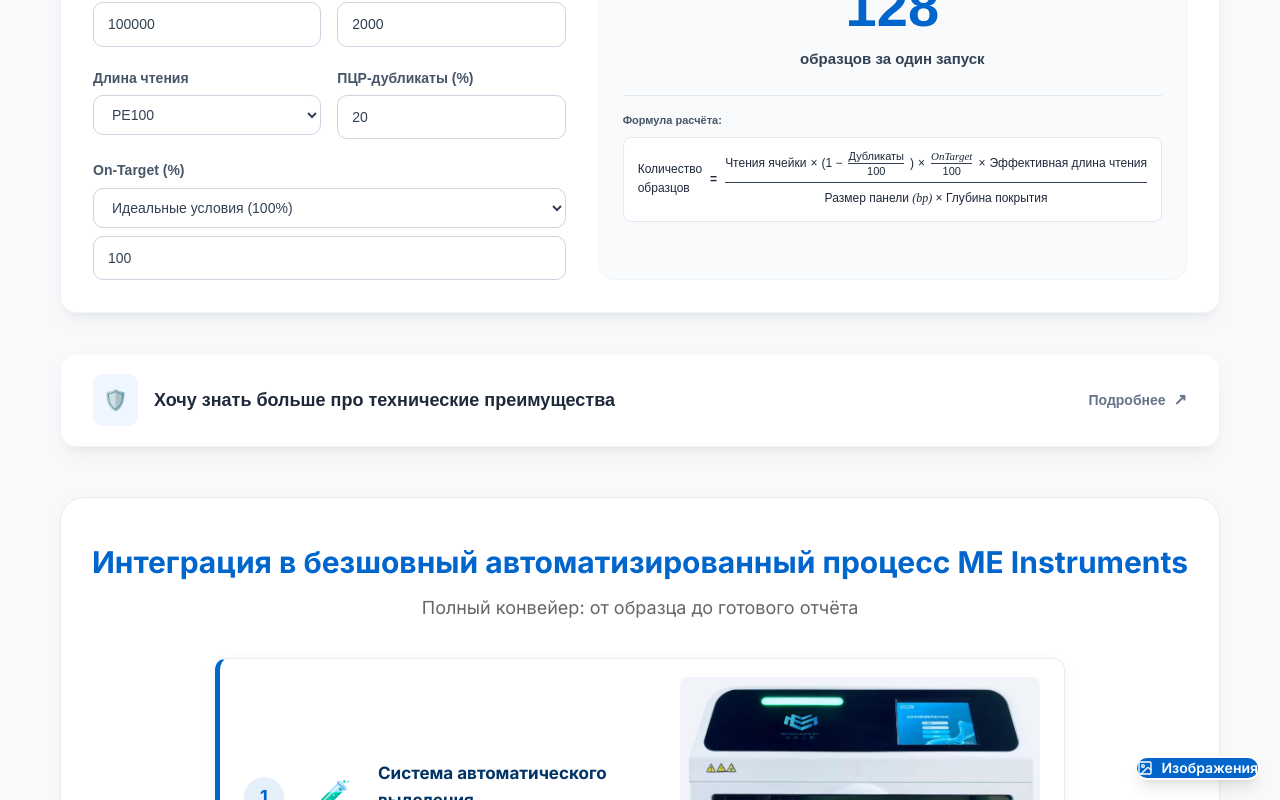
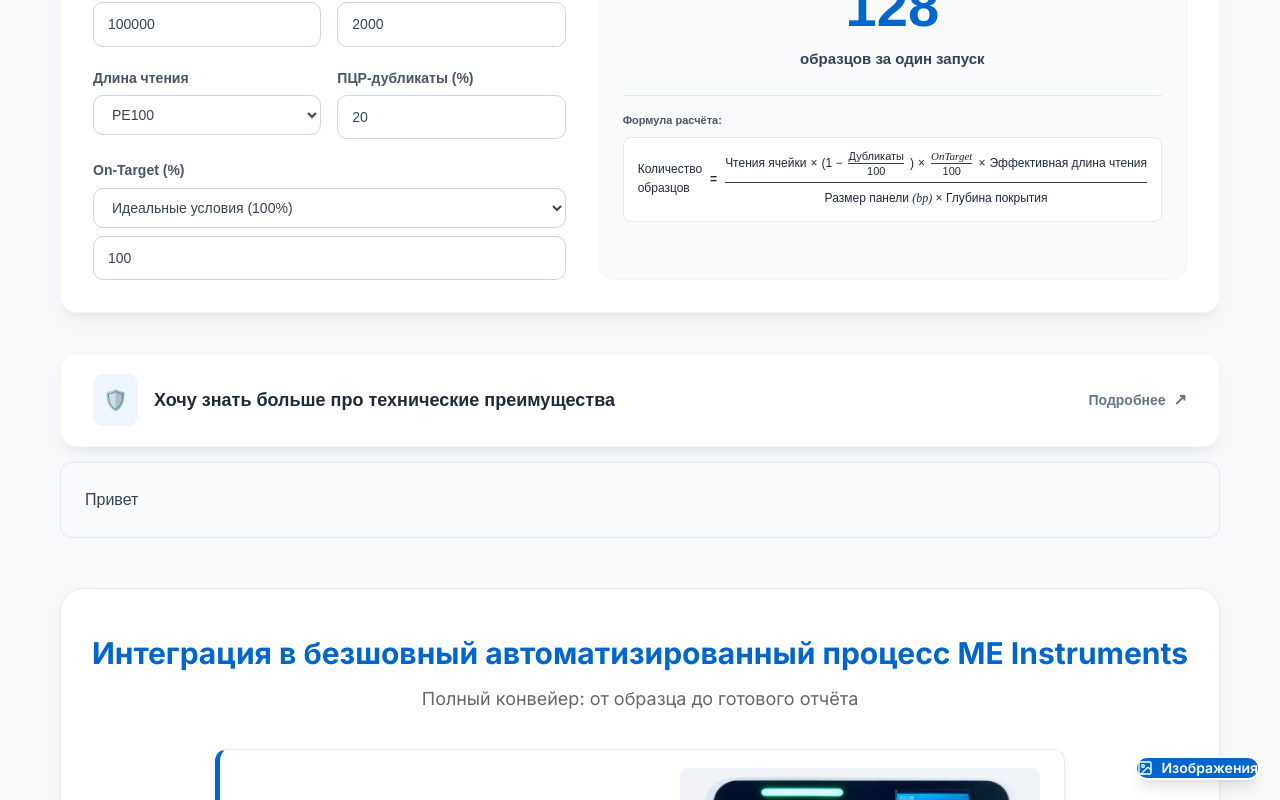
Before and after one commit to alexurpimenov-prog/ME-instruments, a React (Vite) app: page / in a window 1280 px wide. Both pictures are taken after a click on the button 640 px from the left and 4264 px from the top of the page. Shown: the part 3864-4664 px from the top of the page. Built offline with nearby package versions, Linux system fonts and the light colour scheme.

Commit message:
Update App.tsx

```diff
--- a/src/App.tsx
+++ b/src/App.tsx
@@ -14,6 +14,7 @@ import { getAllImagesFromDB, saveImageToDB, clearAllImagesFromDB } from './utils
 export default function App() {
   const [imageOverrides, setImageOverrides] = useState<Record<string, string>>({});
   const [isManagerOpen, setIsManagerOpen] = useState(false);
+  const [isTechOpen, setIsTechOpen] = useState(false);
 
   // Load saved images from IndexedDB on startup
   useEffect(() => {
@@ -78,7 +79,40 @@ export default function App() {
 
           <Calculator />
 
-          <ButtonCard onClick={() => console.log('Клик сработал!')} />
+                    {/* Кнопка переключает состояние true/false */}
+          <ButtonCard onClick={() => setIsTechOpen(!isTechOpen)} />
+
+          {/* Раскрывающийся блок, который закроется при клике на сам текст */}
+          <div
+            onClick={() => setIsTechOpen(false)}
+            style={{
+              width: '100%',
+              boxSizing: 'border-box',
+              fontFamily: 'sans-serif',
+              maxHeight: isTechOpen ? '300px' : '0px',
+              opacity: isTechOpen ? 1 : 0,
+              overflow: 'hidden',
+              transition: 'all 0.3s ease-in-out',
+              marginTop: isTechOpen ? '-25px' : '0px',
+              marginBottom: isTechOpen ? '35px' : '0px',
+              backgroundColor: '#f8fafc',
+              borderRadius: '12px',
+              border: isTechOpen ? '1px solid #e2e8f0' : '1px solid transparent',
+              padding: isTechOpen ? '24px' : '0px 24px',
+              cursor: 'pointer'
+            }}
+            title="Кликните, чтобы свернуть"
+          >
+            <p style={{
+              fontSize: '16px',
+              color: '#334155',
+              lineHeight: '1.6',
+              margin: 0
+            }}>
+              Привет
+            </p>
+          </div>
+
 
           <ProcessFlow
           steps={PROCESS_STEPS}
```
